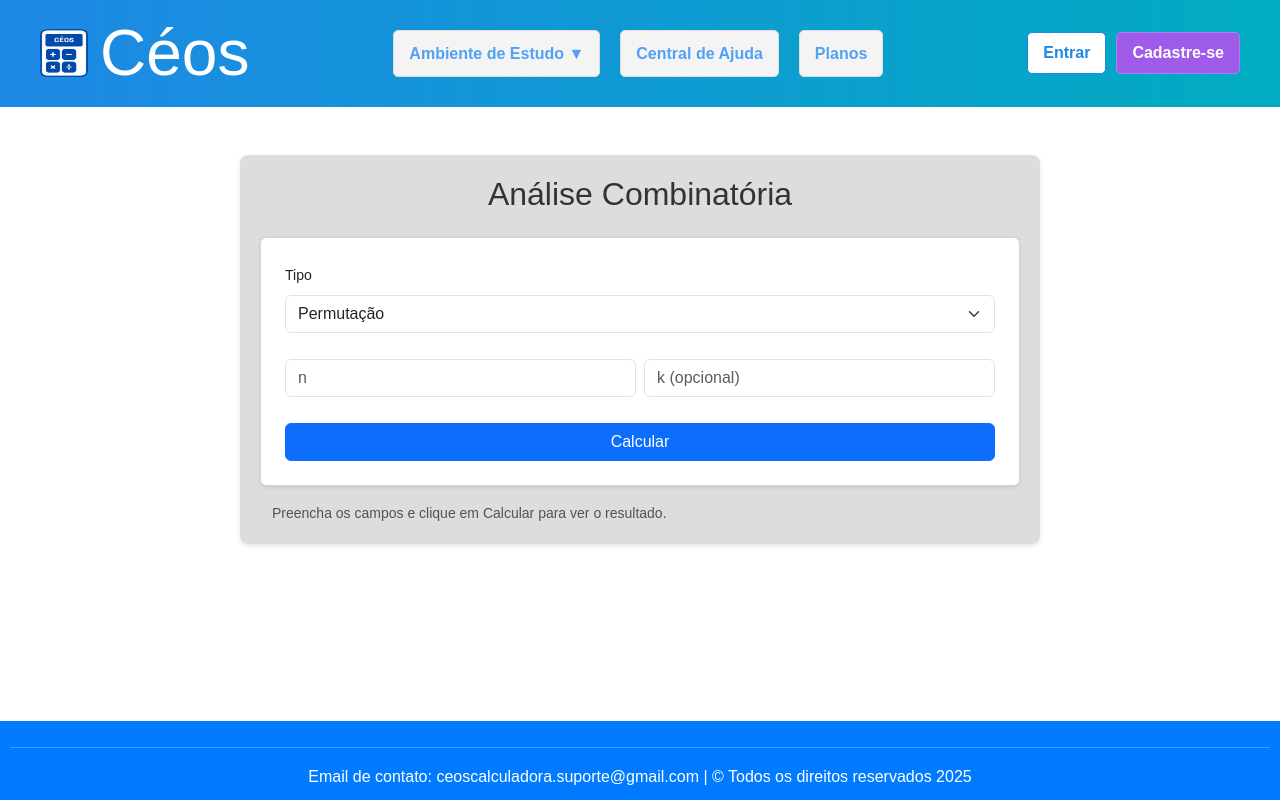
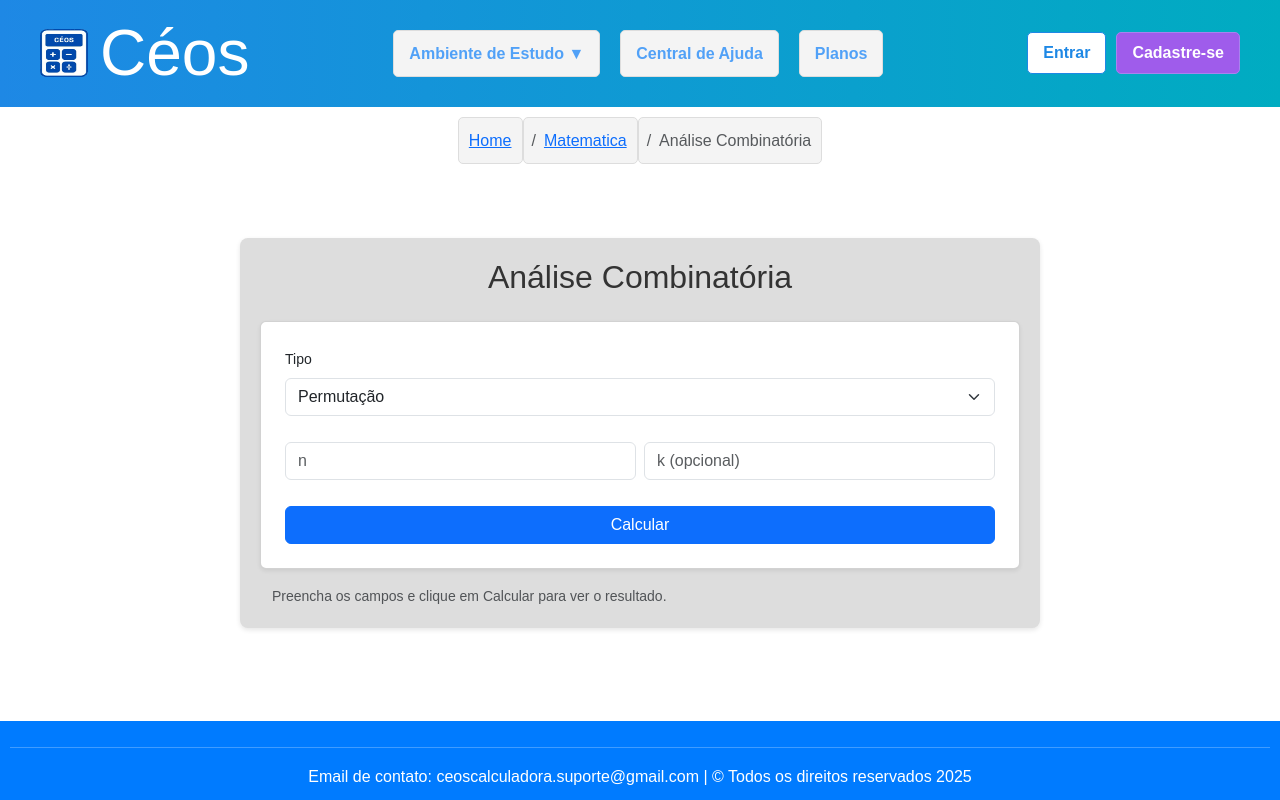
Before and after one commit to RHU4N/C-os, a React (Create React App) app: page /matematica/analise-combinatoria in a window 1280 px wide. Built offline with nearby package versions, Linux system fonts and the light colour scheme.

Commit message:
Adicionei os pedações de pães (To com sono D:)

```diff
--- a/src/Style.css
+++ b/src/Style.css
@@ -284,11 +284,15 @@ li {
     transition: background 0.3s;
 }
 
-li.active:hover {
+li:hover {
     background: #e9e9e9;
 }
 
-li.active a {
+.dropdown li.active:hover {
+    background: #e9e9e9;
+}
+
+.dropdown li.active a {
     color: #007BFF;
     text-decoration: none;
     cursor: pointer;
@@ -297,10 +301,11 @@ li.active a {
 
 li.active a:hover {
     color: #0056b3;
+    cursor: pointer;
 
 }
 
-.dropdown li  a {
+.dropdown li a {
     text-decoration: none;
     cursor: not-allowed;
 }
--- a/src/pages/AnaliseComb.js
+++ b/src/pages/AnaliseComb.js
@@ -28,6 +28,20 @@ function AnaliseComb() {
   };
 
   return (
+    <>
+    <nav aria-label="breadcrumb" className='nav justify-content-center'>
+        <ol class="breadcrumb">
+          <li class="breadcrumb-item">
+            <a href="/">Home</a>
+          </li>
+          <li class="breadcrumb-item">
+            <a href="/matematica">Matematica</a>
+          </li>
+          <li class="breadcrumb-item active" aria-current="page">
+            Análise Combinatória
+          </li>
+        </ol>
+      </nav>
     <div className="container mt-5 row">
       <h2 className="mb-4 text-center">Análise Combinatória</h2>
       <form className="card p-4 shadow-sm" onSubmit={handleSubmit} aria-label="Formulário de análise combinatória">
@@ -58,6 +72,7 @@ function AnaliseComb() {
       </form>
       <div className="mt-3 text-muted small">Preencha os campos e clique em Calcular para ver o resultado.</div>
     </div>
+    </>
   );
 }
 
--- a/src/pages/Estatistica.js
+++ b/src/pages/Estatistica.js
@@ -26,6 +26,20 @@ function Estatistica() {
   };
 
   return (
+    <>
+    <nav aria-label="breadcrumb" className='nav justify-content-center'>
+        <ol class="breadcrumb">
+          <li class="breadcrumb-item">
+            <a href="/">Home</a>
+          </li>
+          <li class="breadcrumb-item">
+            <a href="/matematica">Matematica</a>
+          </li>
+          <li class="breadcrumb-item active" aria-current="page">
+            Estatísticas
+          </li>
+        </ol>
+      </nav>
     <div className="container mt-5 row">
       <h2 className="mb-4 text-center">Estatística</h2>
       <form className="card p-4 shadow-sm" onSubmit={handleSubmit} aria-label="Formulário de estatística">
@@ -50,6 +64,7 @@ function Estatistica() {
       </form>
       <div className="mt-3 text-muted small">Digite os números separados por vírgula e clique em Calcular para ver o resultado.</div>
     </div>
+    </>
   );
 }
 
--- a/src/pages/FAQ.js
+++ b/src/pages/FAQ.js
@@ -2,6 +2,16 @@ import React from "react";
 
 const FAQ = () => {
   return (
+    <>
+    <nav aria-label="breadcrumb" className='nav justify-content-center'>
+        <ol class="breadcrumb">
+          <li class="breadcrumb-item">
+            <a href="/">Home</a>
+          </li>
+          <li class="breadcrumb-item active" aria-current="page">FAQ
+          </li>
+        </ol>
+      </nav>
     <div className="container mt-5 row">
     <h1 className="mb-4 text-center display-5">FAQ</h1>
       <div className="accordion" id="accordionExample">
@@ -122,6 +132,7 @@ const FAQ = () => {
         </div>
       </div>
     </div>
+    </>
   );
 };
 
--- a/src/pages/Funcao.js
+++ b/src/pages/Funcao.js
@@ -1,32 +1,32 @@
-import React, { useState } from 'react';
-import axios from 'axios';
+import React, { useState } from "react";
+import axios from "axios";
 
 function Funcao() {
-  const [tipo, setTipo] = useState('funcao1');
-  const [a, setA] = useState('');
-  const [b, setB] = useState('');
-  const [c, setC] = useState('');
-  const [x, setX] = useState('');
+  const [tipo, setTipo] = useState("funcao1");
+  const [a, setA] = useState("");
+  const [b, setB] = useState("");
+  const [c, setC] = useState("");
+  const [x, setX] = useState("");
   const [resultado, setResultado] = useState(null);
-  const [erro, setErro] = useState('');
+  const [erro, setErro] = useState("");
   const [loading, setLoading] = useState(false);
 
   const handleSubmit = async (e) => {
     e.preventDefault();
-    setErro('');
+    setErro("");
     setResultado(null);
     setLoading(true);
     try {
       let url = `https://mathapi.onrender.com/funcao/${tipo}`;
       let data = { a: Number(a), b: Number(b) };
-      if (tipo === 'funcao2') {
+      if (tipo === "funcao2") {
         data.c = Number(c);
       }
-      if (x !== '') data.x = Number(x);
+      if (x !== "") data.x = Number(x);
       const res = await axios.post(url, data);
       setResultado(res.data.resultado);
     } catch (err) {
-      setErro(err.response?.data?.error || 'Erro ao calcular');
+      setErro(err.response?.data?.error || "Erro ao calcular");
     } finally {
       setLoading(false);
     }
@@ -34,48 +34,108 @@ function Funcao() {
 
   return (
     <>
-    <nav aria-label="breadcrumb">
+      <nav aria-label="breadcrumb" className='nav justify-content-center'>
         <ol class="breadcrumb">
-    <li class="breadcrumb-item"><a href="/">Home</a></li>
-    <li class="breadcrumb-item"><a href="/matematica">Matematica</a></li>
-    <li class="breadcrumb-item active" aria-current="page">Data</li>
+          <li class="breadcrumb-item">
+            <a href="/">Home</a>
+          </li>
+          <li class="breadcrumb-item">
+            <a href="/matematica">Matematica</a>
+          </li>
+          <li class="breadcrumb-item active" aria-current="page">
+            Funções
+          </li>
         </ol>
       </nav>
       <div className="container mt-5 row aling-items-center justify-content-center">
         <h2 className="mb-4 text-center">Função</h2>
-      <form className="card p-4 shadow-sm" onSubmit={handleSubmit} aria-label="Formulário de função">
+        <form
+          className="card p-4 shadow-sm"
+          onSubmit={handleSubmit}
+          aria-label="Formulário de função"
+        >
           <div className="mb-3">
             <label className="form-label">Tipo de Função</label>
-          <select className="form-select" value={tipo} onChange={e => setTipo(e.target.value)}>
+            <select
+              className="form-select"
+              value={tipo}
+              onChange={(e) => setTipo(e.target.value)}
+            >
               <option value="funcao1">1º Grau (ax + b)</option>
               <option value="funcao2">2º Grau (ax² + bx + c)</option>
             </select>
           </div>
           <div className="row g-2">
             <div className="col">
-            <input type="number" className="form-control" placeholder="a" value={a} onChange={e => setA(e.target.value)} required aria-label="Coeficiente a" />
+              <input
+                type="number"
+                className="form-control"
+                placeholder="a"
+                value={a}
+                onChange={(e) => setA(e.target.value)}
+                required
+                aria-label="Coeficiente a"
+              />
             </div>
             <div className="col">
-            <input type="number" className="form-control" placeholder="b" value={b} onChange={e => setB(e.target.value)} required aria-label="Coeficiente b" />
+              <input
+                type="number"
+                className="form-control"
+                placeholder="b"
+                value={b}
+                onChange={(e) => setB(e.target.value)}
+                required
+                aria-label="Coeficiente b"
+              />
             </div>
-          {tipo === 'funcao2' && (
+            {tipo === "funcao2" && (
               <div className="col">
-              <input type="number" className="form-control" placeholder="c" value={c} onChange={e => setC(e.target.value)} required aria-label="Coeficiente c" />
+                <input
+                  type="number"
+                  className="form-control"
+                  placeholder="c"
+                  value={c}
+                  onChange={(e) => setC(e.target.value)}
+                  required
+                  aria-label="Coeficiente c"
+                />
               </div>
             )}
             <div className="col">
-            <input type="number" className="form-control" placeholder="x (opcional)" value={x} onChange={e => setX(e.target.value)} aria-label="Valor de x" />
+              <input
+                type="number"
+                className="form-control"
+                placeholder="x (opcional)"
+                value={x}
+                onChange={(e) => setX(e.target.value)}
+                aria-label="Valor de x"
+              />
             </div>
           </div>
-        <button className="btn btn-primary mt-3" type="submit" disabled={loading} aria-busy={loading} aria-label="Calcular função">
-          {loading ? 'Calculando...' : 'Calcular'}
+          <button
+            className="btn btn-primary mt-3"
+            type="submit"
+            disabled={loading}
+            aria-busy={loading}
+            aria-label="Calcular função"
+          >
+            {loading ? "Calculando..." : "Calcular"}
           </button>
           {resultado !== null && (
-          <div className="alert alert-success mt-3" role="status">Resultado: {Array.isArray(resultado) ? resultado.join(', ') : resultado}</div>
+            <div className="alert alert-success mt-3" role="status">
+              Resultado:{" "}
+              {Array.isArray(resultado) ? resultado.join(", ") : resultado}
+            </div>
           )}
-        {erro && <div className="alert alert-danger mt-3" role="alert">{erro}</div>}
+          {erro && (
+            <div className="alert alert-danger mt-3" role="alert">
+              {erro}
+            </div>
+          )}
         </form>
-      <div className="mt-3 text-muted small">Preencha os campos e clique em Calcular para ver o resultado.</div>
+        <div className="mt-3 text-muted small">
+          Preencha os campos e clique em Calcular para ver o resultado.
+        </div>
       </div>
     </>
   );
--- a/src/pages/Matematica.js
+++ b/src/pages/Matematica.js
@@ -3,6 +3,16 @@ import { Link } from 'react-router-dom';
 
 function Matematica() {
   return (
+    <>
+    <nav aria-label="breadcrumb" className='nav justify-content-center'>
+        <ol class="breadcrumb">
+          <li class="breadcrumb-item">
+            <a href="/">Home</a>
+          </li>
+          <li class="breadcrumb-item active" aria-current="page">Matemática
+          </li>
+        </ol>
+      </nav>
     <div className="container mt-5 row aling-items-center justify-content-center">
       <h2 className="mb-4 text-center">Matemática</h2>
       <p className="text-muted mb-4 text-center">Escolha uma das áreas para acessar as fórmulas e ferramentas:</p>
@@ -39,6 +49,7 @@ function Matematica() {
         </div>
       </div>
     </div>
+    </>
   );
 }
 
```
Lines whose indentation alone changed are shown as unchanged.
